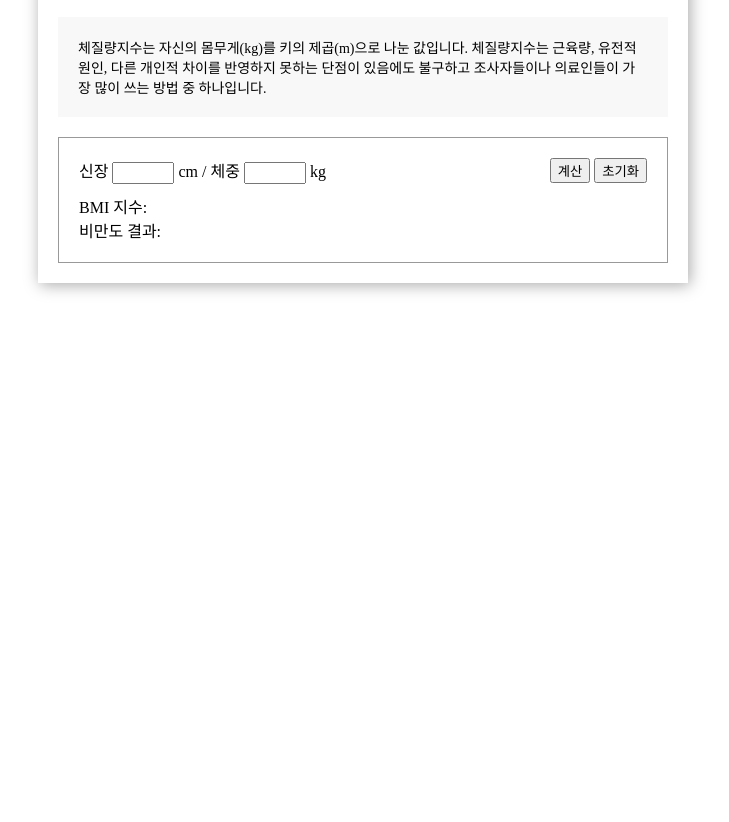
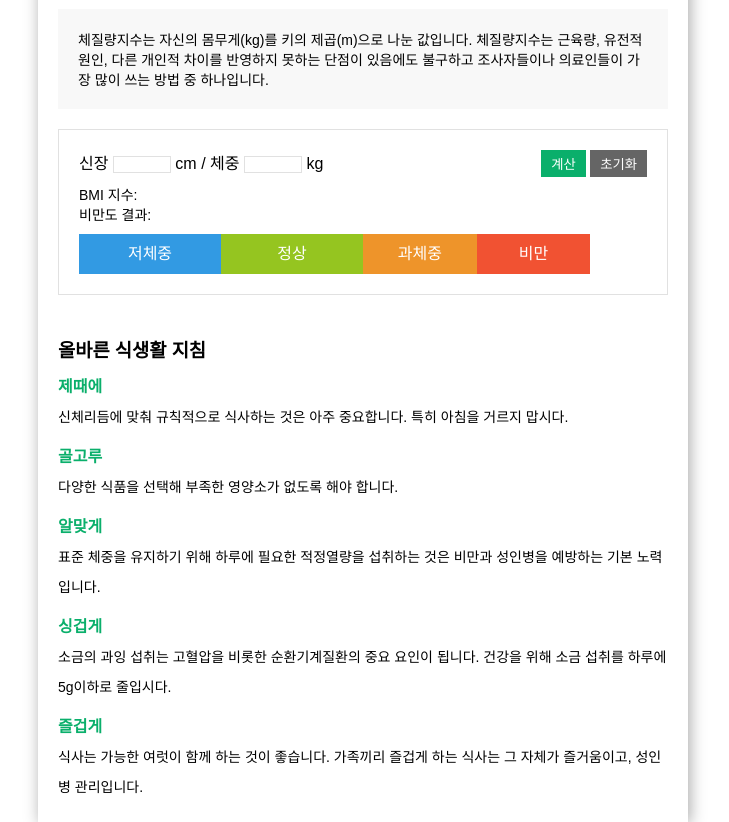
Before and after one commit to KyungMin-Noh/firstcoding-study, a plain HTML site: page study05/index.html in a window 1280 px wide. Shown: the part 71-893 px from the top of the page, without its empty margins (277-1006 px from the left). Before the commit the page ends 800 px from the top, so only its background shows below. Drawn offline with Linux system fonts and the light colour scheme.

Commit message:
bmi계산기수정

```diff
--- a/study05/index.html
+++ b/study05/index.html
@@ -11,8 +11,17 @@
 
     <style>
         *{
-            font-family: 'NotoSans';
+            font-family: 'NotoSans', sans-serif;
+            margin: 0;
+            padding: 0;
         }
+        ul,li{
+            list-style: none;
+        }
+        input, button{
+            border: 0;
+        }
+
         #content{
             width: 650px;
             margin: 0 auto;
@@ -30,6 +39,7 @@
         #content .header h1{
             margin: 0px;
             font-size: 1.5em;
+            text-indent: 10px;
             /*em : root기준으로 맞추는 경우*/
         }
         #content .body{
@@ -45,20 +55,73 @@
             /*text-wrap:blance;*/
         }
         #content .cal{
-            border: 1px solid #999;
+            border: 1px solid #e1e1e1;
             padding: 20px;
         }
-        #content .cal .form{
-
+        #content .cal input{
+            border: 1px solid #e1e1e1;
         }
         #content .cal .form .buttons{
             float: right;
         }
+        #content .cal .form .buttons button{
+            padding: 4px 10px;
+        }
+        #content .cal .form .buttons button:nth-child(1){
+            background-color: #0aaf6b;
+            color: #fff;
+        }
+        #content .cal .form .buttons button:nth-child(2){
+            background-color: #656565;
+            color: #fff;
+        }
         #content .cal .form .result{
-            margin-top: 10px;
-
+            margin: 10px 0;
+            font-size: 14px;
+        }
+        #content .cal .form > ul{
+            list-style: none;
+            height: 40px;
+            text-align: center;
+            padding: 0;
+        }
+        #content .cal .form > ul > li {
+            float: left;
+            height: 40px;
+            color: #fff;
+            line-height: 40px;
+        }
+        #content .cal .form > ul > li.low-weight{
+            width: 25%;
+            background: #329ae3;
+        }
+        #content .cal .form > ul > li.reguler{
+            width: 25%;
+            background: #95c520;
+        }
+        #content .cal .form > ul > li.overweight{
+            width: 20%;
+            background: #ee942a;
+        }
+        #content .cal .form > ul > li.obesity{
+            width: 20%;
+            background: #f15232;
         }
 
+        .notice h3{
+            margin-top: 40px;
+        }
+        .notice ul li{
+            line-height: 30px;
+        }
+        .notice ul li p {
+            padding-top: 10px;
+            font-weight: bold;
+            color: #0aaf6b;
+        }
+        .notice ul li span {
+            font-size: 14px;
+        }
     </style>
 </head>
 <body>
@@ -97,7 +160,40 @@
                         <span>비만도 결과:</span>
                         <span id="bmiResult"></span>
                     </div>
+
+                    <ul>
+                        <li class="low-weight">저체중</li>
+                        <li class="reguler">정상</li>
+                        <li class="overweight">과체중</li>
+                        <li class="obesity">비만</li>
+                    </ul>
                 </div>
+            </div>
+
+            <div class="notice">
+                <h3>올바른 식생활 지침</h3>
+                <ul>
+                    <li>
+                        <p>제때에</p>
+                        <span>신체리듬에 맞춰 규칙적으로 식사하는 것은 아주 중요합니다. 특히 아침을 거르지 맙시다.</span>
+                    </li>
+                    <li>
+                        <p>골고루</p>
+                        <span>다양한 식품을 선택해 부족한 영양소가 없도록 해야 합니다.</span>
+                    </li>
+                    <li>
+                        <p>알맞게</p>
+                        <span>표준 체중을 유지하기 위해 하루에 필요한 적정열량을 섭취하는 것은 비만과 성인병을 예방하는 기본 노력입니다.</span>
+                    </li>
+                    <li>
+                        <p>싱겁게</p>
+                        <span>소금의 과잉 섭취는 고혈압을 비롯한 순환기계질환의 중요 요인이 됩니다. 건강을 위해 소금 섭취를 하루에 5g이하로 줄입시다.</span>
+                    </li>
+                    <li>
+                        <p>즐겁게</p>
+                        <span>식사는 가능한 여럿이 함께 하는 것이 좋습니다. 가족끼리 즐겁게 하는 식사는 그 자체가 즐거움이고, 성인병 관리입니다.</span>
+                    </li>
+                </ul>
             </div>
         </div>
     </div>
@@ -105,22 +201,22 @@
     <script>
         //순수 자바스크립트 방식
         document.querySelector('#btnReset').addEventListener('click', reset)
-        document.querySelector('#btnCalc').addEventListener('click', reset)
+        document.querySelector('#btnCalc').addEventListener('click', calcBmi)
 
         //Jquery 방식
         //$('#btnReset').on ('click', reset)
 
+        //document .getElementById(아이디) 해당 아이디 요소를 선택
         var elHeight = document .getElementById('txtHeight');
         var elWeight = document .getElementById('txtWeight');
 
         function reset(){
-            console.log(reset);
+            // console.log(reset);
             elHeight.value = "";
             elWeight.value = "";
         }
-        function calcbmi(){
-            console.log(elHeight.value);
-            //bmi = 몸무게kg / (키m x 키m)
+        function calcBmi(){
+            // bmi = 몸무게kg / (키m x 키m)
             // var height = elHeight.value / 100;
             var height = Number(elHeight.value) / 100;
             var weight = Number(elWeight.value);
@@ -136,14 +232,17 @@
             var result = "저체중";
             var colorClass = "blue";
 
-            if(bmi>25){
+            if( bmi > 25) {
                 result = '비만';
-            }else if(bmi >23){
+                colorClass = 'red'
+            }else if( bmi > 23) {
                 resutlt = '과체중';
-            }else if(mbi>18.5){
+                colorClass = 'orange'
+            }else if( bmi > 18.5) {
                 result = '정상';
+                colorClass = 'green'
             }else{
-                result ='저체중';
+                result = "저체중";
             }
 
             document.getElementById('bmiResult').innerText = result;
```
Also changed, not shown: study04/index.html (added, +78 -0 lines).
